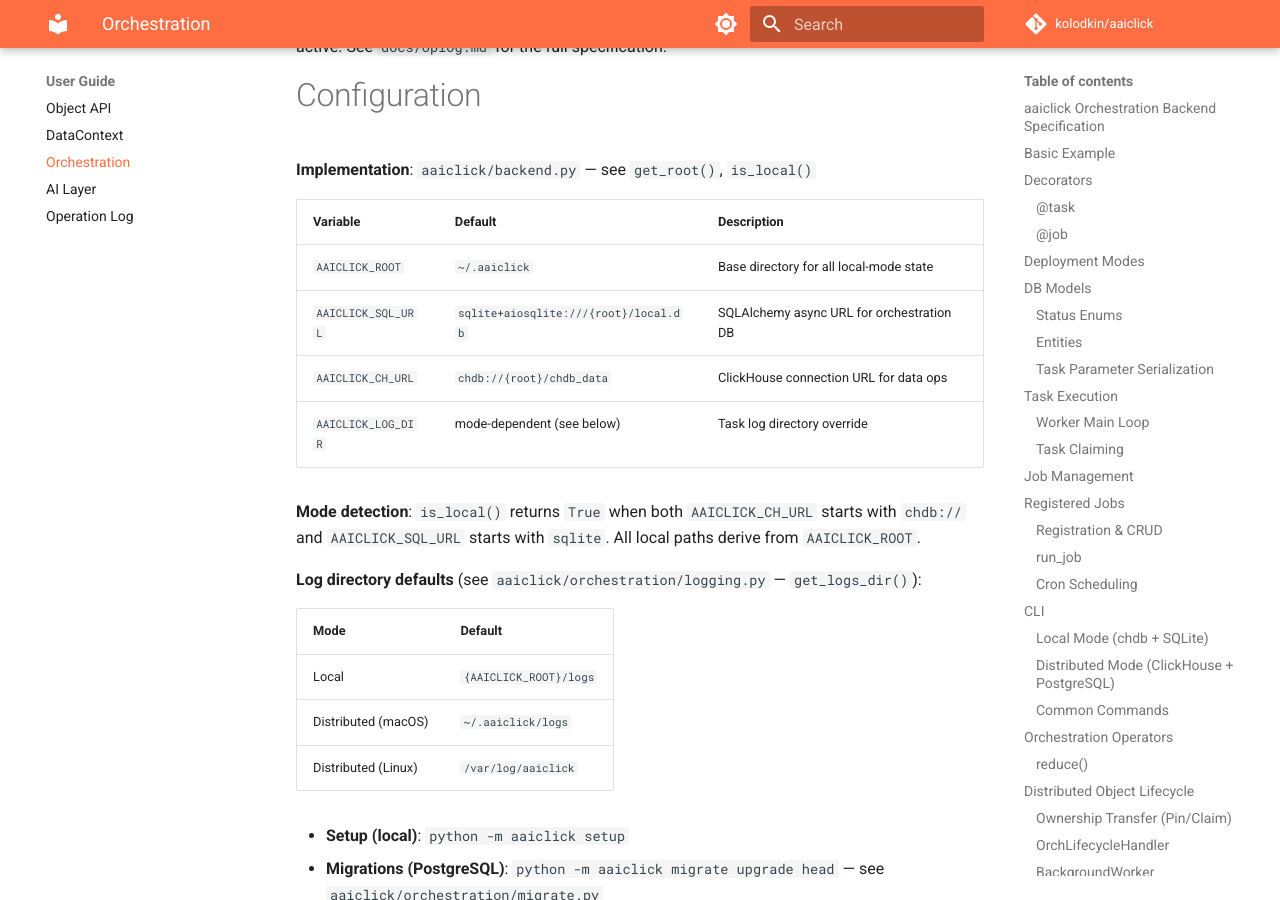
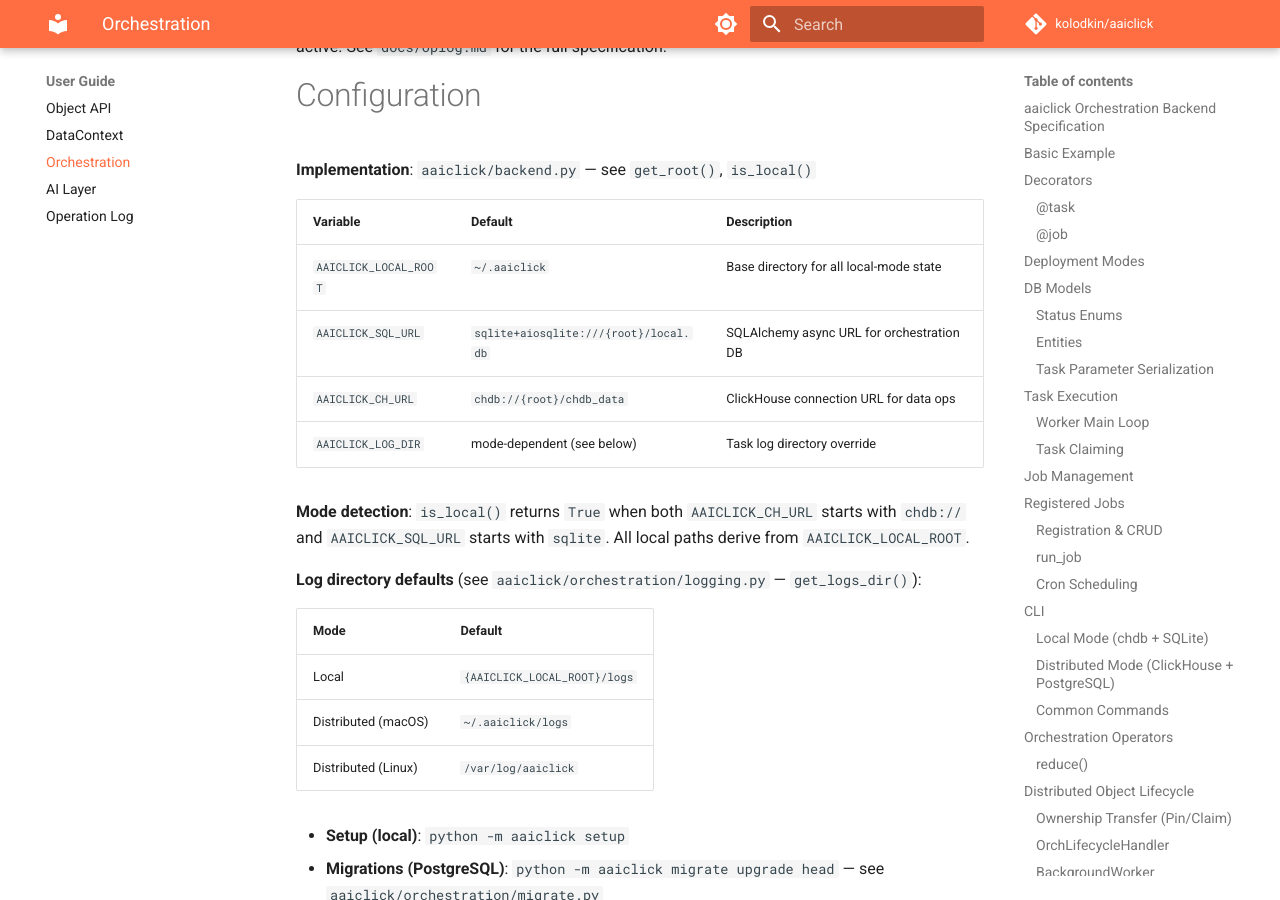
Before and after one commit to kolodkin/aaiclick, an MkDocs documentation site: the page built from docs/orchestration.md, in a window 1280 px wide and 900 px high, scrolled down 9683 px. Built offline with MkDocs 1.6.1 and Material for MkDocs 9.7.7, drawn with Linux system fonts in a browser that asks for light colours; comment, search, counter and statistics services are not loaded.

Commit message:
cleanup: rename AAICLICK_ROOT to AAICLICK_LOCAL_ROOT
Clearer name — this env var only applies to local mode state.

```diff
--- a/docs/orchestration.md
+++ b/docs/orchestration.md
@@ -313,18 +313,18 @@ All Object operations within a task are automatically logged when `data_context(
 
 | Variable           | Default                              | Description                               |
 |--------------------|--------------------------------------|-------------------------------------------|
-| `AAICLICK_ROOT`    | `~/.aaiclick`                        | Base directory for all local-mode state   |
+| `AAICLICK_LOCAL_ROOT`    | `~/.aaiclick`                        | Base directory for all local-mode state   |
 | `AAICLICK_SQL_URL` | `sqlite+aiosqlite:///{root}/local.db`| SQLAlchemy async URL for orchestration DB |
 | `AAICLICK_CH_URL`  | `chdb://{root}/chdb_data`            | ClickHouse connection URL for data ops    |
 | `AAICLICK_LOG_DIR` | mode-dependent (see below)           | Task log directory override               |
 
-**Mode detection**: `is_local()` returns `True` when both `AAICLICK_CH_URL` starts with `chdb://` and `AAICLICK_SQL_URL` starts with `sqlite`. All local paths derive from `AAICLICK_ROOT`.
+**Mode detection**: `is_local()` returns `True` when both `AAICLICK_CH_URL` starts with `chdb://` and `AAICLICK_SQL_URL` starts with `sqlite`. All local paths derive from `AAICLICK_LOCAL_ROOT`.
 
 **Log directory defaults** (see `aaiclick/orchestration/logging.py` — `get_logs_dir()`):
 
 | Mode                | Default               |
 |---------------------|-----------------------|
-| Local               | `{AAICLICK_ROOT}/logs`|
+| Local               | `{AAICLICK_LOCAL_ROOT}/logs`|
 | Distributed (macOS) | `~/.aaiclick/logs`    |
 | Distributed (Linux) | `/var/log/aaiclick`   |
 
```
Also changed, not shown: 2 other files.
